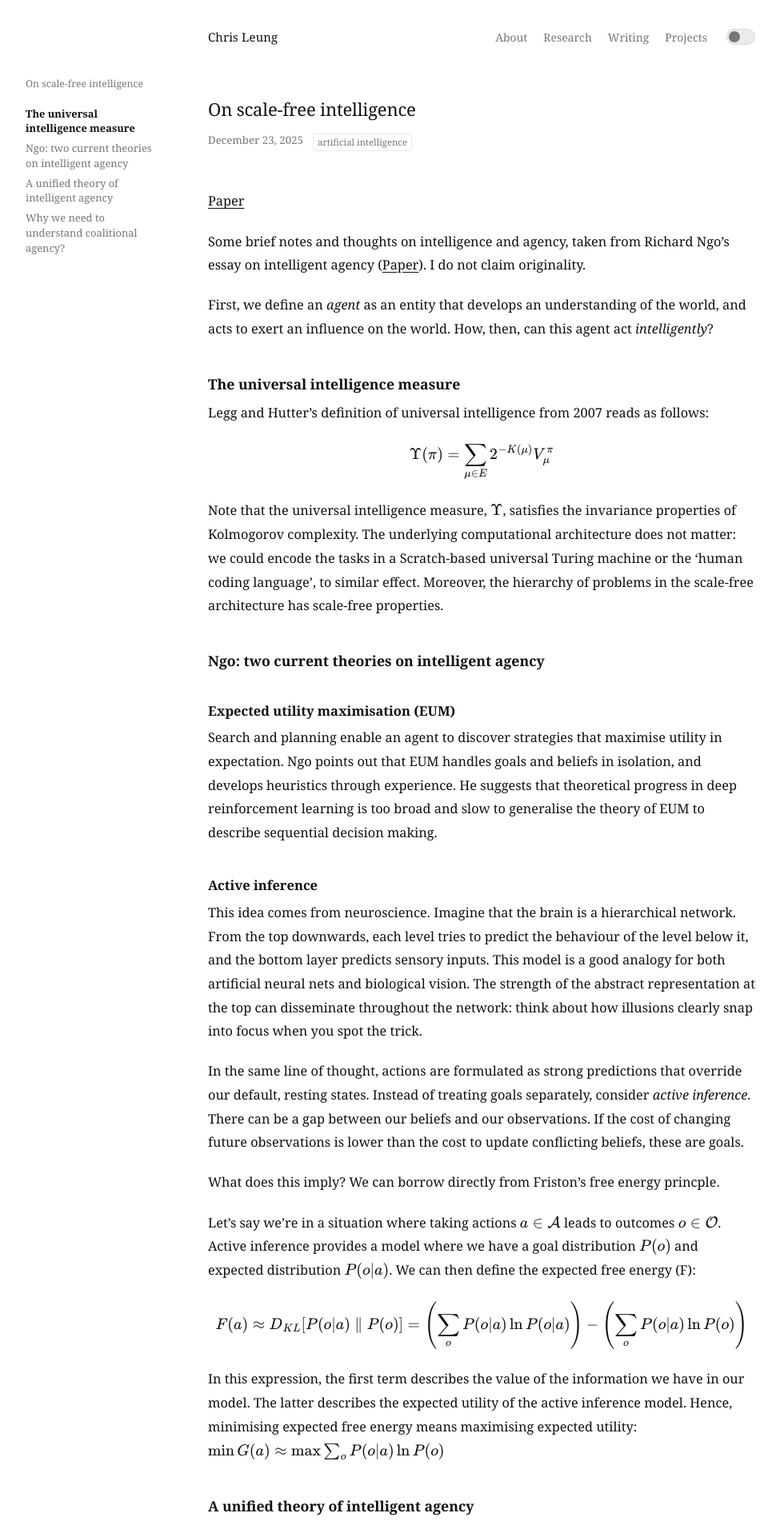
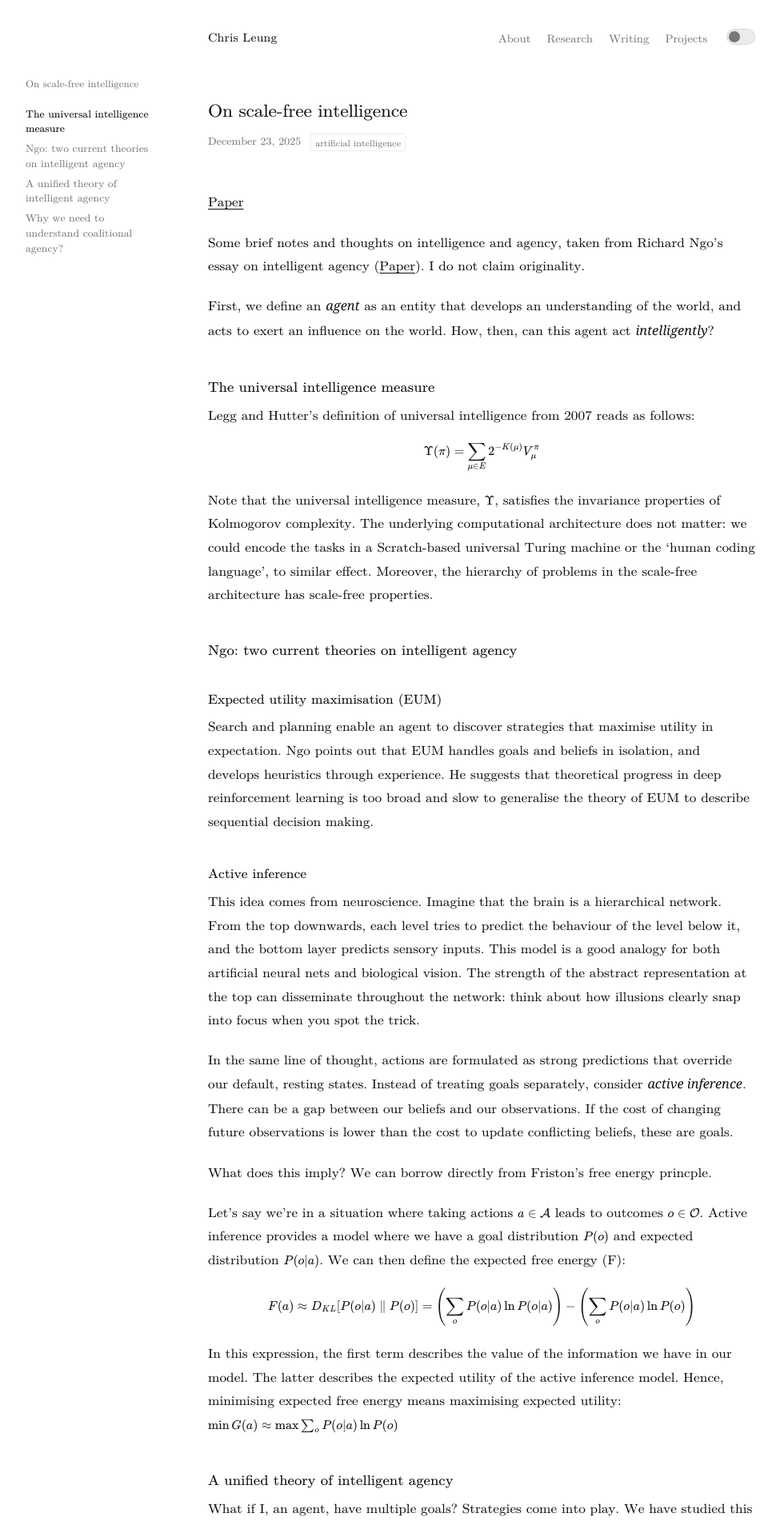
Before and after one commit to leungchristopher/leungchristopher.github.io, a Jekyll site: the page built from _posts/2025-12-23-scale-free-intelligence.md, in a window 1280 px wide. Shown: the top 1907 px of the page at 80% size, without its empty margins (38-1013 px from the left). Built offline with Jekyll 4.4.1, drawn with Linux system fonts in a browser that asks for light colours; some web fonts are replaced.

Commit message:
redesign

```diff
--- a/_layouts/default.html
+++ b/_layouts/default.html
@@ -5,9 +5,6 @@
   <meta name="viewport" content="width=device-width, initial-scale=1.0">
   <title>{% if page.title and page.title != site.title %}{{ page.title }} — {{ site.title }}{% else %}{{ site.title }}{% endif %}</title>
   <meta name="description" content="{% if page.excerpt %}{{ page.excerpt | strip_html | truncatewords: 30 }}{% elsif page.description %}{{ page.description }}{% else %}{{ site.description }}{% endif %}">
-  <link rel="preconnect" href="https://fonts.googleapis.com">
-  <link rel="preconnect" href="https://fonts.gstatic.com" crossorigin>
-  <link href="https://fonts.googleapis.com/css2?family=New+Computer+Modern:ital,wght@0,100;0,400;0,700;1,100;1,400;1,700&family=New+Computer+Modern+Mono:ital,wght@0,400;0,700;1,400&display=swap" rel="stylesheet">
   <link rel="stylesheet" href="/assets/css/main.css">
   <link rel="alternate" type="application/rss+xml" title="{{ site.title }}" href="/feed.xml">
   <link rel="canonical" href="{{ page.url | absolute_url }}">
--- a/assets/css/main.css
+++ b/assets/css/main.css
@@ -1,3 +1,36 @@
+/* ─── Fonts ─── */
+@font-face {
+  font-family: 'NewCM08';
+  src: url('/NewCM08-Regular.otf') format('opentype');
+  font-weight: 400;
+  font-style: normal;
+  font-display: swap;
+}
+
+@font-face {
+  font-family: 'NewCM08';
+  src: url('/NewCM08-Italic.otf') format('opentype');
+  font-weight: 400;
+  font-style: italic;
+  font-display: swap;
+}
+
+@font-face {
+  font-family: 'NewCM08';
+  src: url('/NewCM08-Book.otf') format('opentype');
+  font-weight: 500;
+  font-style: normal;
+  font-display: swap;
+}
+
+@font-face {
+  font-family: 'NewCM08';
+  src: url('/NewCM08-BookItalic.otf') format('opentype');
+  font-weight: 500;
+  font-style: italic;
+  font-display: swap;
+}
+
 /* ─── Variables ─── */
 :root {
   --bg:     #ffffff;
@@ -36,7 +69,7 @@ html {
 }
 
 body {
-  font-family: 'New Computer Modern', Georgia, 'Times New Roman', serif;
+  font-family: 'NewCM08', Georgia, 'Times New Roman', serif;
   background-color: var(--bg);
   color: var(--fg);
   line-height: 1.65;
@@ -339,7 +372,7 @@ body.is-leaving {
 .post-content h2,
 .post-content h3,
 .post-content h4 {
-  font-weight: 700;
+  font-weight: 500;
   margin-top: 2.4em;
   margin-bottom: 0.55em;
   line-height: 1.3;
@@ -394,7 +427,7 @@ body.is-leaving {
 }
 
 .post-content code {
-  font-family: 'New Computer Modern Mono', 'Courier New', Courier, monospace;
+  font-family: 'NewCM08', Georgia, 'Times New Roman', serif;
   font-size: 0.87em;
   background: var(--faint2);
   border: 1px solid var(--faint);
@@ -455,14 +488,14 @@ body.is-leaving {
 
 .page-content h2 {
   font-size: 0.98rem;
-  font-weight: 700;
+  font-weight: 500;
   margin-top: 2.6em;
   margin-bottom: 0.65em;
 }
 
 .page-content h3 {
   font-size: 0.93rem;
-  font-weight: 700;
+  font-weight: 500;
   margin-top: 1.9em;
   margin-bottom: 0.45em;
 }
@@ -495,7 +528,7 @@ body.is-leaving {
 }
 
 .page-content strong {
-  font-weight: 700;
+  font-weight: 500;
 }
 
 /* ─── Tag filter ─── */
@@ -698,7 +731,7 @@ body.is-leaving {
 
 .toc-link.toc-active {
   color: var(--fg);
-  font-weight: 700;
+  font-weight: 500;
 }
 
 /* ─── Book reviews ─── */
--- a/index.html
+++ b/index.html
@@ -13,7 +13,7 @@ title: Chris Leung
     <span class="label-text">Research</span>
     <a href="/research/" class="label-link">View</a>
   </div>
-  <p class="blurb">Research interests, current projects, and publications <a href="/research/">Overview</a> &ensp; <a href="/projects/">Projects</a></p>
+  <p class="blurb">I am currently working at the California Institute of Technology (Caltech), studying consolidative memory replay in sleep in neural circuits. <a href="/research/">Here</a> is an overview of my research agenda, and past projects are listed <a href="/projects/">here</a>.</p>
 </div>
 
 <div class="section">
```
Also changed, not shown: other parts of _layouts/default.html (+4 -0 lines), other parts of index.html (+1 -1 lines).
